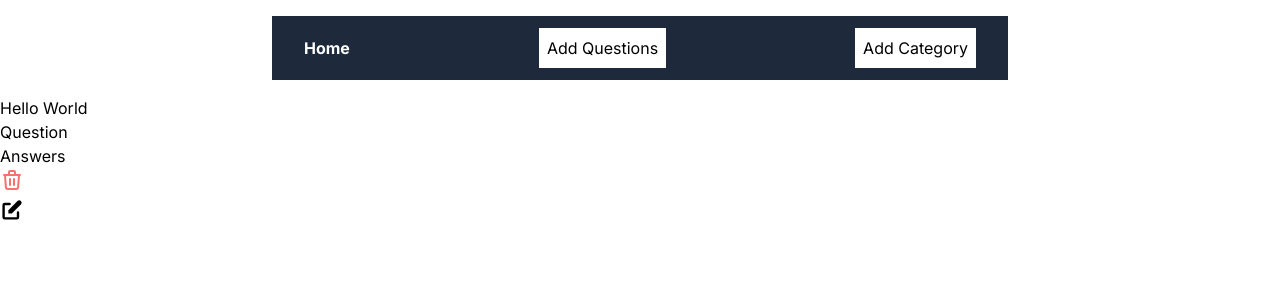
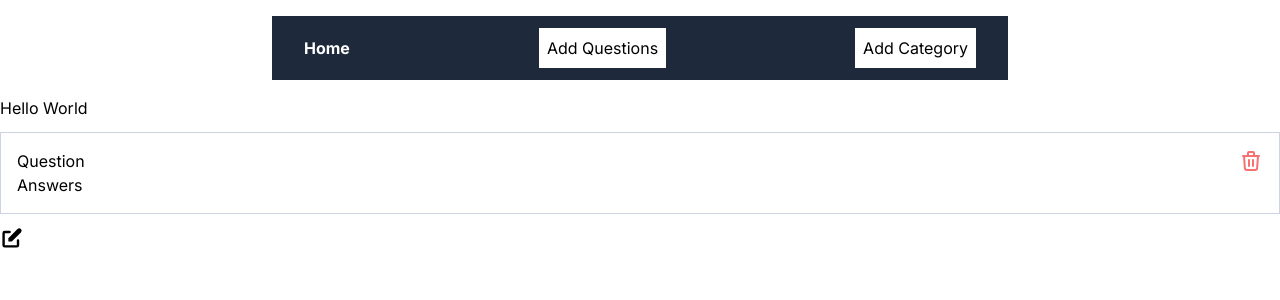
Before and after one commit to hunainhyder/next-js-mongo-db, a Next.js app: page / in a window 1280 px wide. Shown: the top 300 px of the page. Built offline with nearby package versions, Linux system fonts and the light colour scheme.

Commit message:
question list styling

```diff
--- a/components/QuestionsList.jsx
+++ b/components/QuestionsList.jsx
@@ -2,7 +2,7 @@
 
 export default function QuestionsList() {
     return <>
-        <div>
+        <div className='p-4 border border-slate-300 my-3 flex justify-between gap-5 items-start'>
             <div>
                 <h2>Question</h2>
                 <div>Answers</div>
```
